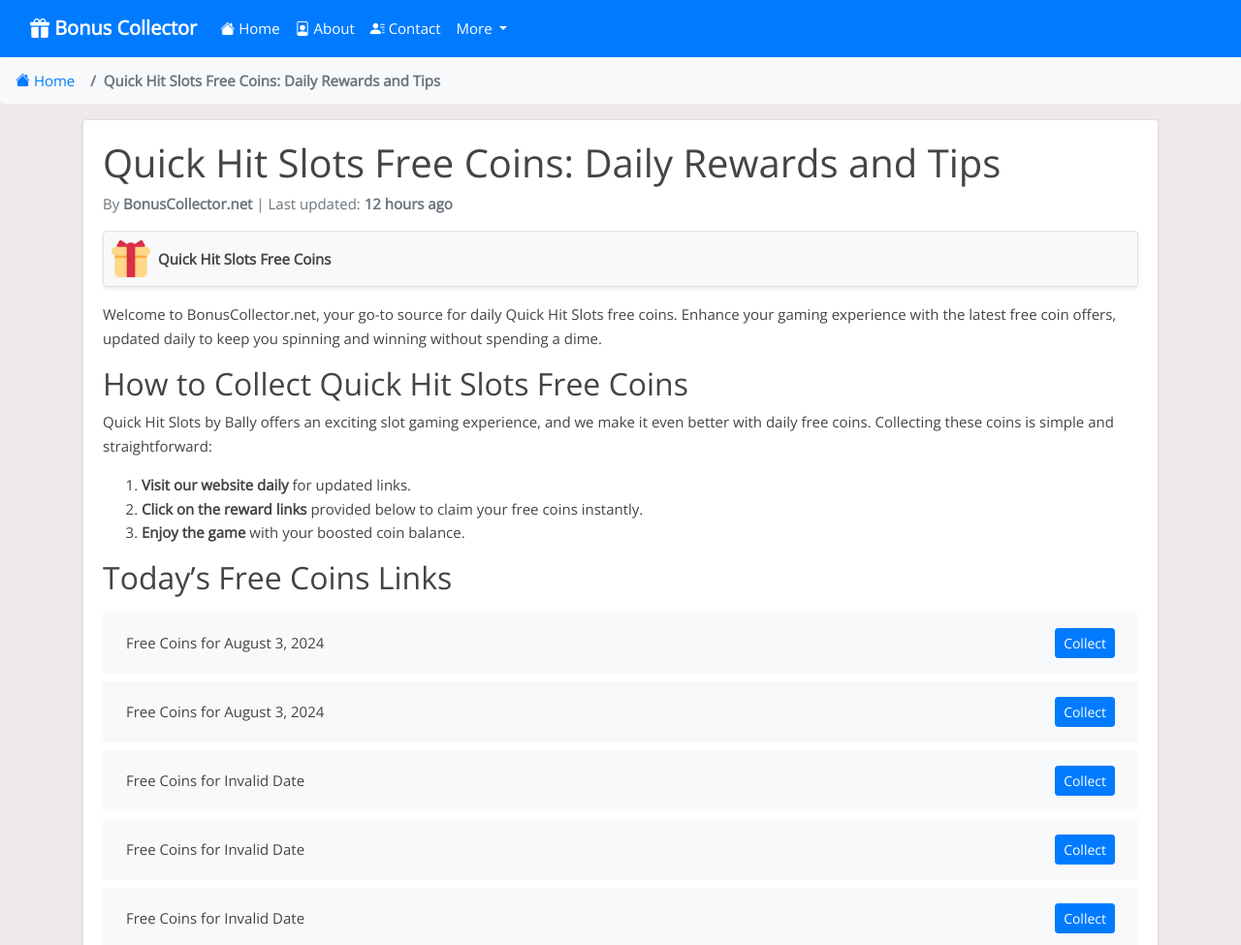
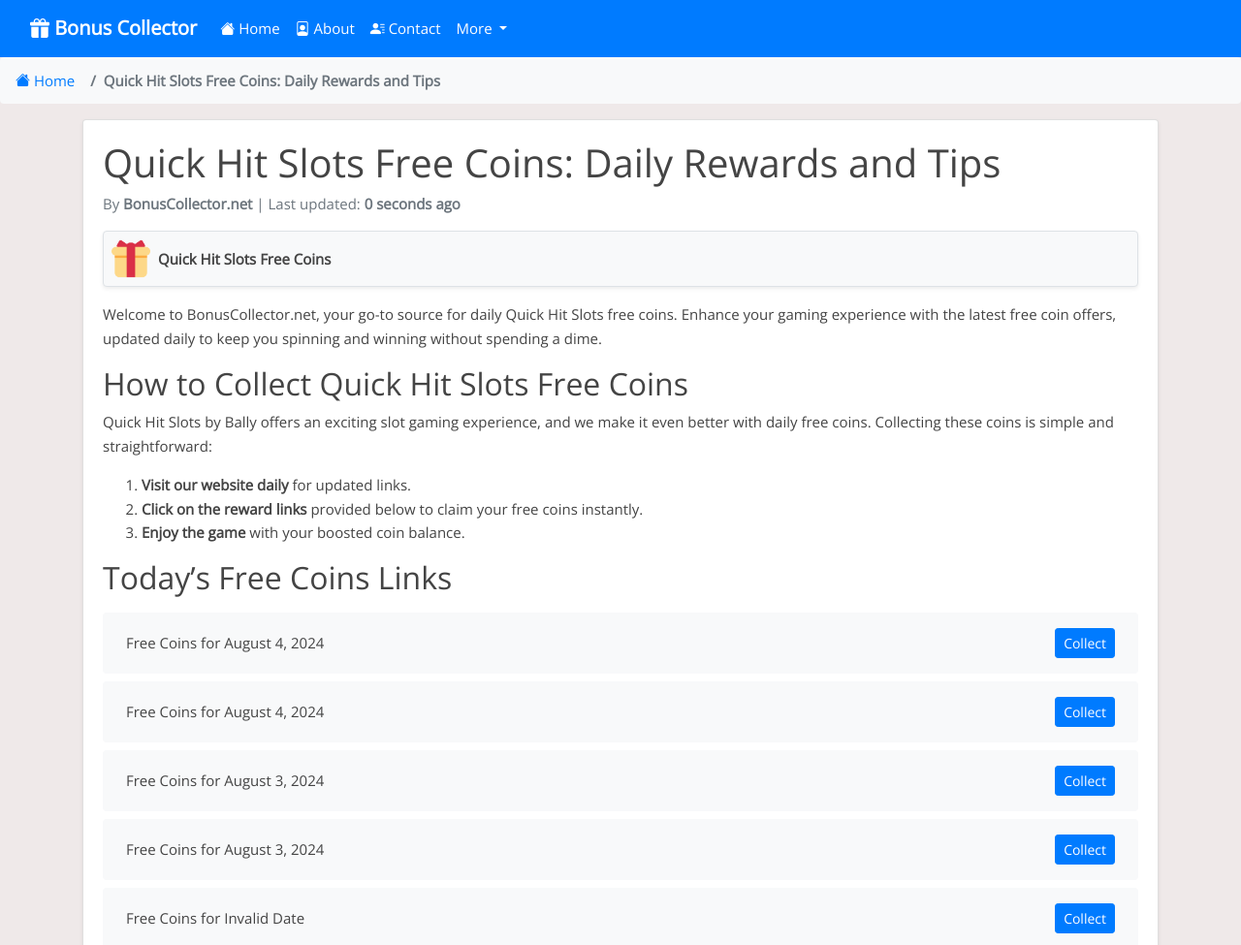
Before and after one commit to Prollad99/bs-net, a Jekyll site: the page built from _posts/2024-08-01-quick-hit-slots.md, in a window 1280 px wide and 1400 px high. Shown: the top 975 px of the window at 97% size. Built offline with Jekyll 4.4.1, drawn with Linux system fonts in a browser that asks for light colours; nearby versions of some CDN libraries; comment, search, counter and statistics services are not loaded.

Commit message:
Update quick-hit-slots reward links and last modified date

```diff
--- a/_data/include_files.yml
+++ b/_data/include_files.yml
@@ -71,7 +71,7 @@
   last_modified: 2024-08-04 06:24:12
 
 quick-hit-slots.html:
-  last_modified: 2024-08-03 18:17:44
+  last_modified: 2024-08-04 06:24:20
 
 heart-of-vegas.html:
   last_modified: 2024-08-03 17:35:45
--- a/_includes/quick-hit-slots.html
+++ b/_includes/quick-hit-slots.html
@@ -1,4 +1,12 @@
 <ul class="list-group mt-3 mb-4">
+  <li class="list-group-item d-flex justify-content-between align-items-center">
+    <span>Free Coins for August 4, 2024</span>
+    <a href="https://quickhitslots.jckpt.me/f67fafb79f" class="btn btn-primary btn-sm">Collect</a>
+  </li>
+  <li class="list-group-item d-flex justify-content-between align-items-center">
+    <span>Free Coins for August 4, 2024</span>
+    <a href="https://quickhitslots.jckpt.me/220a714481" class="btn btn-primary btn-sm">Collect</a>
+  </li>
   <li class="list-group-item d-flex justify-content-between align-items-center">
     <span>Free Coins for August 3, 2024</span>
     <a href="https://quickhitslots.jckpt.me/53325a6947" class="btn btn-primary btn-sm">Collect</a>
@@ -391,12 +399,4 @@
     <span>Free Coins for Invalid Date</span>
     <a href="https://quickhitslots.jckpt.me/492af3b637" class="btn btn-primary btn-sm">Collect</a>
   </li>
-  <li class="list-group-item d-flex justify-content-between align-items-center">
-    <span>Free Coins for Invalid Date</span>
-    <a href="https://quickhitslots.jckpt.me/f4cdada10f" class="btn btn-primary btn-sm">Collect</a>
-  </li>
-  <li class="list-group-item d-flex justify-content-between align-items-center">
-    <span>Free Coins for Invalid Date</span>
-    <a href="https://quickhitslots.jckpt.me/8ca781a9e0" class="btn btn-primary btn-sm">Collect</a>
-  </li>
 </ul>
```
Also changed, not shown: links-json/quick-hit-slots.json (+8 -6 lines).
